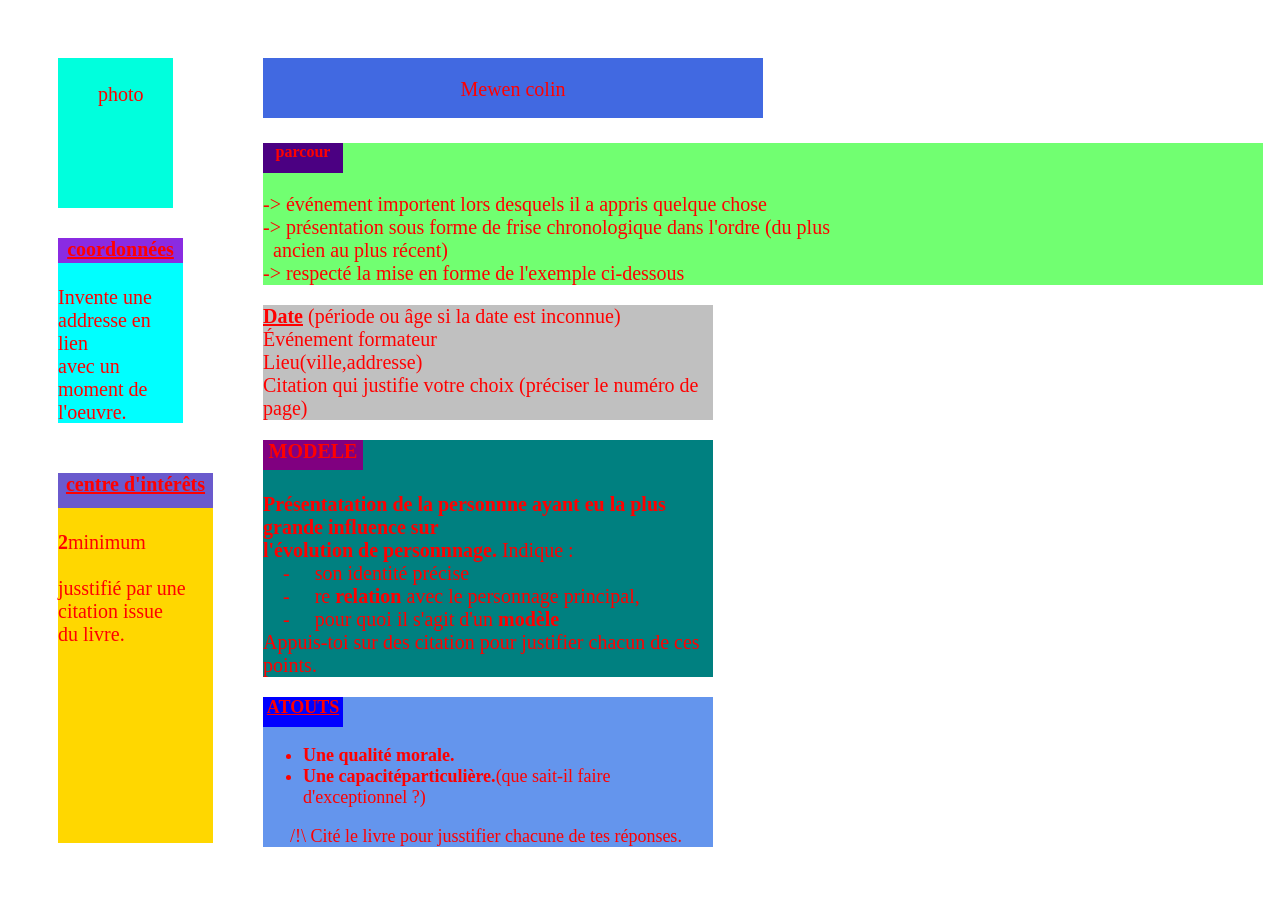
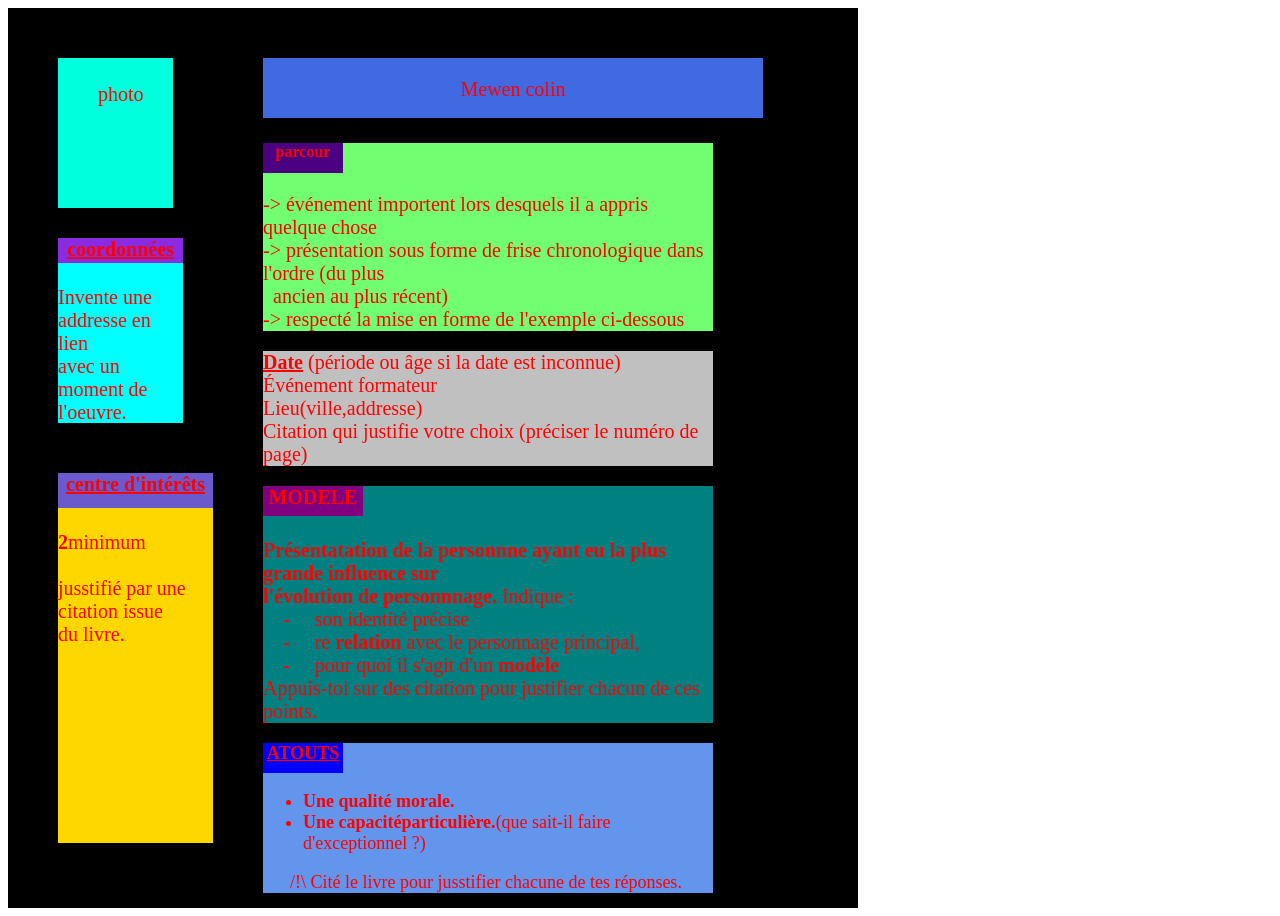
Before and after one commit to lasere77/exercise, a plain HTML site: page index.html in a window 1280 px wide. Before the commit the page ends 873 px from the top, so only its background shows below. Drawn offline with Linux system fonts and the light colour scheme.

Commit message:
Add files via upload

```diff
--- a/css/style.css
+++ b/css/style.css
@@ -3,6 +3,11 @@ body{
 }
 div.top{
     display: flex;
+}
+div.fonte{
+    background-color: black;
+    width: 850px;
+    height: 900px;
 }
 
 
@@ -42,7 +47,7 @@ div.top div#column-name-surname-parcour div.cont-top-right-nane-surname{
 div.top div#column-name-surname-parcour div.cont-top-right-parcour{
     margin-top: 25px;
     margin-left: 50px;
-    width: 1000px;;
+    width: 1000;;
     background-color:rgb(113, 255, 113);
 }
 div.top div#column-name-surname-parcour div.cont-top-right-parcour div.cont-top-left-titre-parcours{
--- a/index.html
+++ b/index.html
@@ -6,6 +6,7 @@
     <link rel="stylesheet" href="css/style.css">
 </head>
 <body>
+    <div class="fonte">
         <div class="top">
             <div id="Column-photo-coordonnees-centre">
                 <div class="cont-photo-top-left">
@@ -101,5 +102,6 @@
                 </div>
             </div>
         </div>
+    </div>
 </body>
 </html>
```
Lines whose indentation alone changed are shown as unchanged.
